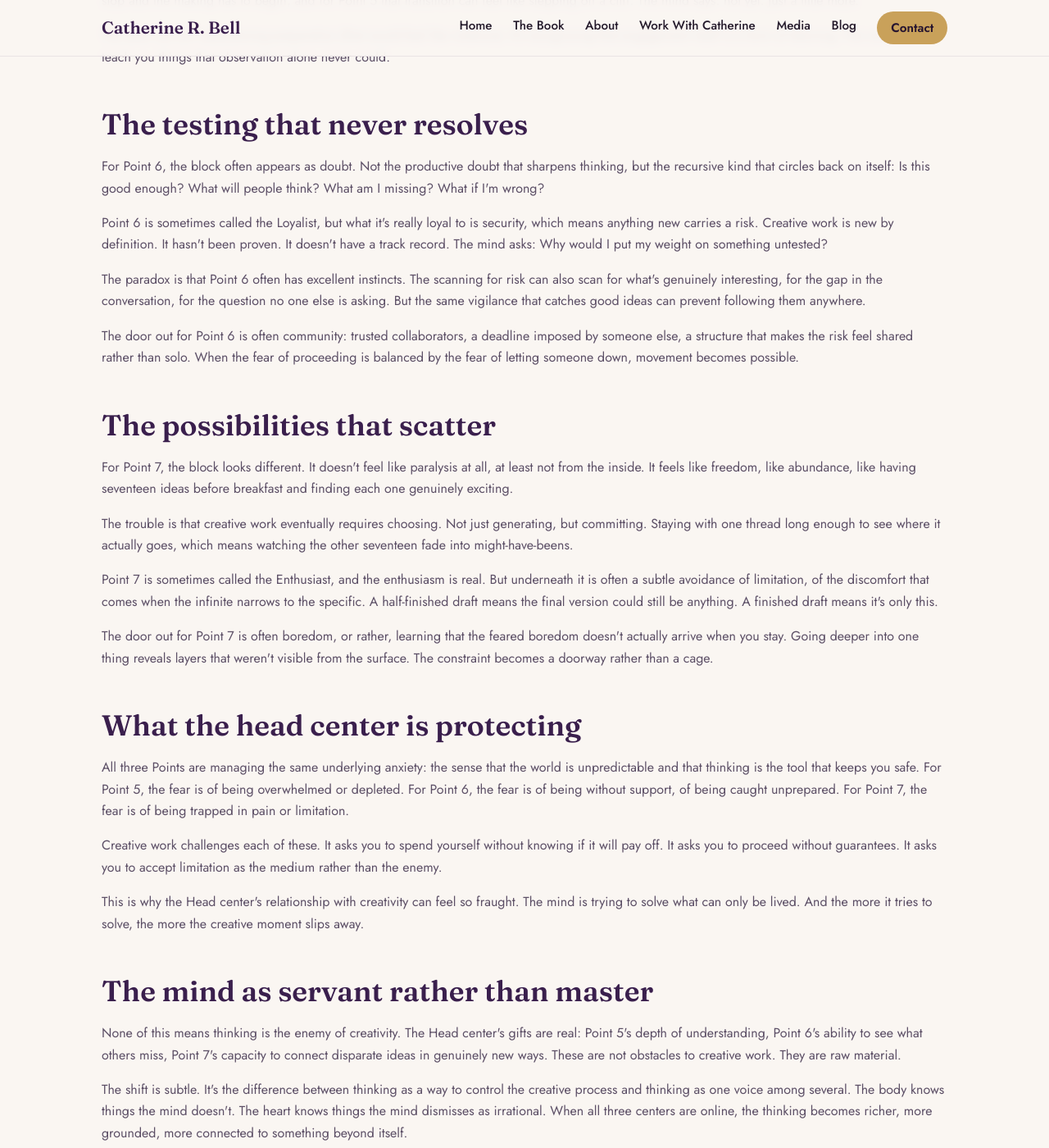
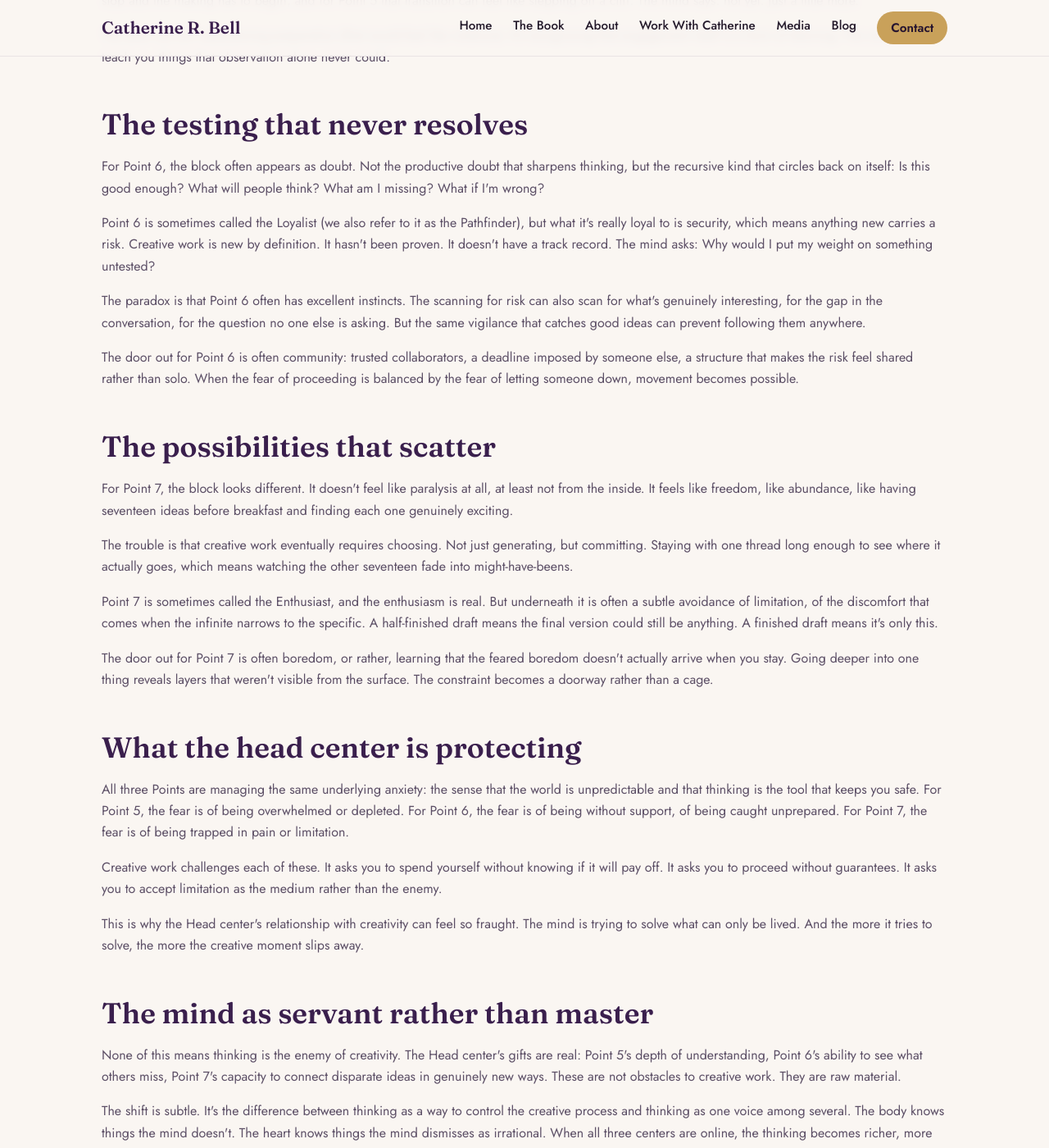
Before and after one commit to thebrownbomber-sudo/catherinerbell-site, a Jekyll site: the page built from _posts/2026-11-05-the-head-center-and-the-paralysis-of-infinite-options.html, in a window 1280 px wide and 1400 px high, scrolled down 989 px. Shown: the whole window at 82% size. Built offline with Jekyll 4.4.1, drawn with Linux system fonts in a browser that asks for light colours; some of the changed text lies outside the part shown.

Commit message:
Update 2026-11-05-the-head-center-and-the-paralysis-of-infinite-options.html
A couple of minor edits (added "Pathfinder") and a please forward sentence at the bottom

```diff
--- a/_posts/2026-11-05-the-head-center-and-the-paralysis-of-infinite-options.html
+++ b/_posts/2026-11-05-the-head-center-and-the-paralysis-of-infinite-options.html
@@ -29,7 +29,7 @@
 
 <p>For Point 6, the block often appears as doubt. Not the productive doubt that sharpens thinking, but the recursive kind that circles back on itself: Is this good enough? What will people think? What am I missing? What if I'm wrong?</p>
 
-<p>Point 6 is sometimes called the Loyalist, but what it's really loyal to is security, which means anything new carries a risk. Creative work is new by definition. It hasn't been proven. It doesn't have a track record. The mind asks: Why would I put my weight on something untested?</p>
+<p>Point 6 is sometimes called the Loyalist (we also refer to it as the Pathfinder), but what it's really loyal to is security, which means anything new carries a risk. Creative work is new by definition. It hasn't been proven. It doesn't have a track record. The mind asks: Why would I put my weight on something untested?</p>
 
 <p>The paradox is that Point 6 often has excellent instincts. The scanning for risk can also scan for what's genuinely interesting, for the gap in the conversation, for the question no one else is asking. But the same vigilance that catches good ideas can prevent following them anywhere.</p>
 
@@ -64,3 +64,5 @@
 <p>That noticing is itself a creative act. It's the moment when the mind turns to look at itself, catches itself in the old pattern, and chooses differently. Not through force, but through awareness.</p>
 
 <p>The creative moment, for Points 5, 6, and 7, often begins right there: in the gap between knowing and doing, when you step across anyway.</p>
+
+<p>Thank you for being in our community.  Please feel free to pass this blog onto someone who you think will appreciate it.</p>
```
